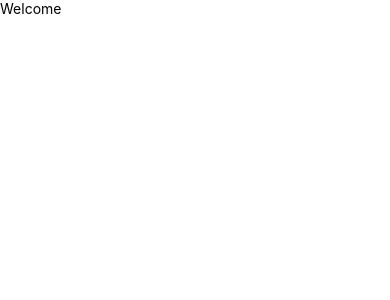
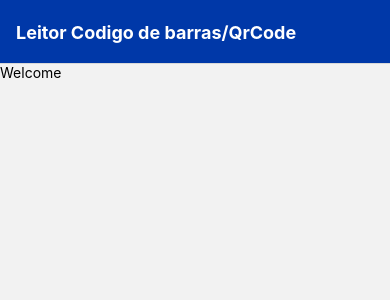
Before and after one commit to MiDrAjX/QrCodeApp, a React Native app: screen / in a window 390 px wide. Shown: the top 300 px of the page. Built offline with nearby package versions, Linux system fonts and the light colour scheme.

Commit message:
build: more dependencies from react navigation

```diff
--- a/package.json
+++ b/package.json
@@ -11,8 +11,11 @@
   },
   "dependencies": {
     "@react-navigation/native": "^6.0.11",
+    "@react-navigation/native-stack": "^6.7.0",
+    "@react-navigation/stack": "^6.2.2",
     "react": "18.0.0",
     "react-native": "0.69.1",
+    "react-native-gesture-handler": "^2.5.0",
     "react-native-safe-area-context": "^4.3.1",
     "react-native-screens": "^3.15.0"
   },
--- a/src/App.tsx
+++ b/src/App.tsx
@@ -1,13 +1,14 @@
-import React from 'react';
+import 'react-native-gesture-handler';
+import * as React from 'react';
 import {StatusBar} from 'react-native';
 
-import Welcome from './screens/Welcome';
+import Routes from './routes';
 
 export default function App() {
   return (
     <>
       <StatusBar barStyle="light-content" backgroundColor="#0038A8" />
-      <Welcome />
+      <Routes />
     </>
   );
 }
--- /dev/null
+++ b/src/routes/index.tsx
@@ -0,0 +1,11 @@
+import React from 'react';
+import {NavigationContainer} from '@react-navigation/native';
+import {AppRoutes} from './stack.routes';
+
+const Routes = () => (
+  <NavigationContainer>
+    <AppRoutes />
+  </NavigationContainer>
+);
+
+export default Routes;
--- /dev/null
+++ b/src/routes/stack.routes.tsx
@@ -0,0 +1,25 @@
+import React from 'react';
+import {createStackNavigator} from '@react-navigation/stack';
+import Welcome from '../screens/Welcome';
+
+const {Navigator, Screen} = createStackNavigator();
+
+export function AppRoutes() {
+  return (
+    <Navigator
+      screenOptions={{
+        title: 'Leitor Codigo de barras/QrCode',
+        headerStyle: {
+          backgroundColor: '#0038A8',
+        },
+        headerTintColor: '#fff',
+        headerTitleStyle: {
+          fontWeight: 'bold',
+          alignSelf: 'center',
+        },
+      }}>
+      <Screen name="Welcome" component={Welcome} />
+      <Screen name="Overview" component={Welcome} />
+    </Navigator>
+  );
+}
```
Also changed, not shown: 1 other file (tests, documents, lock files or other folders).
